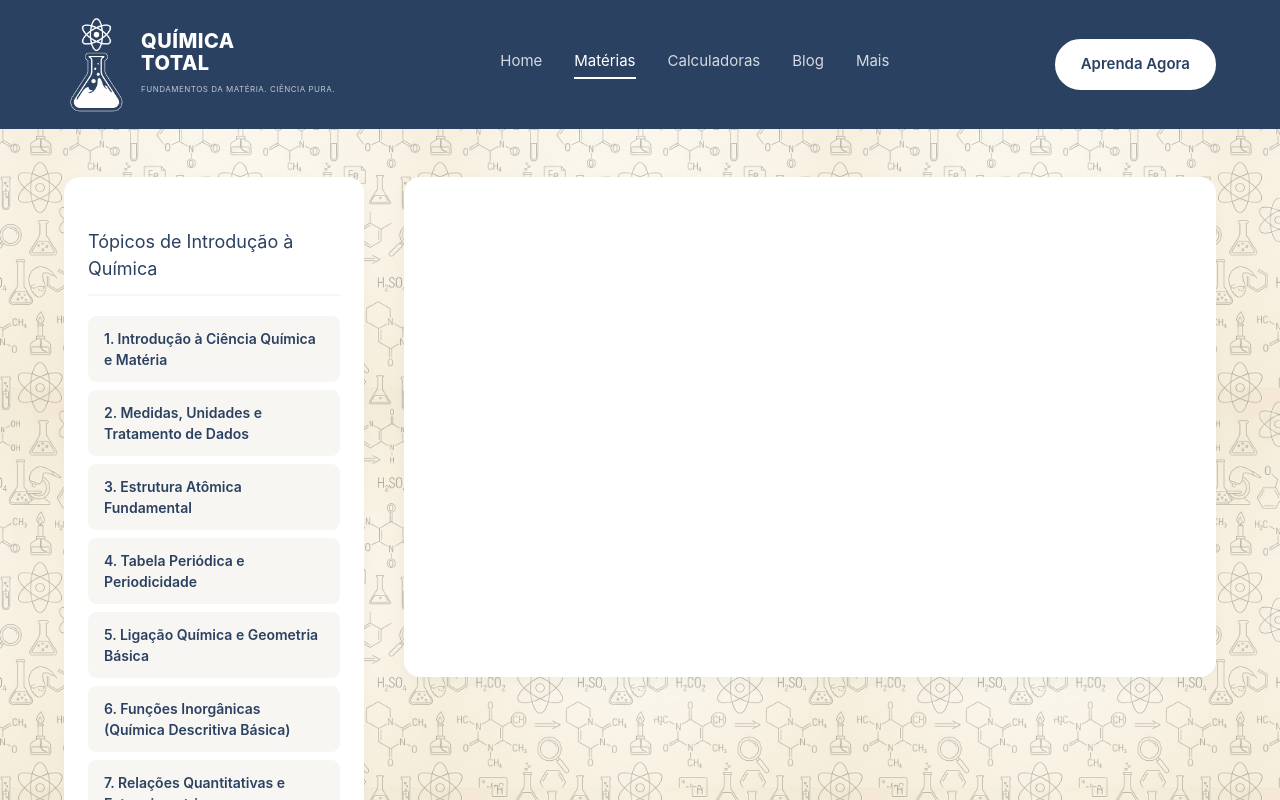
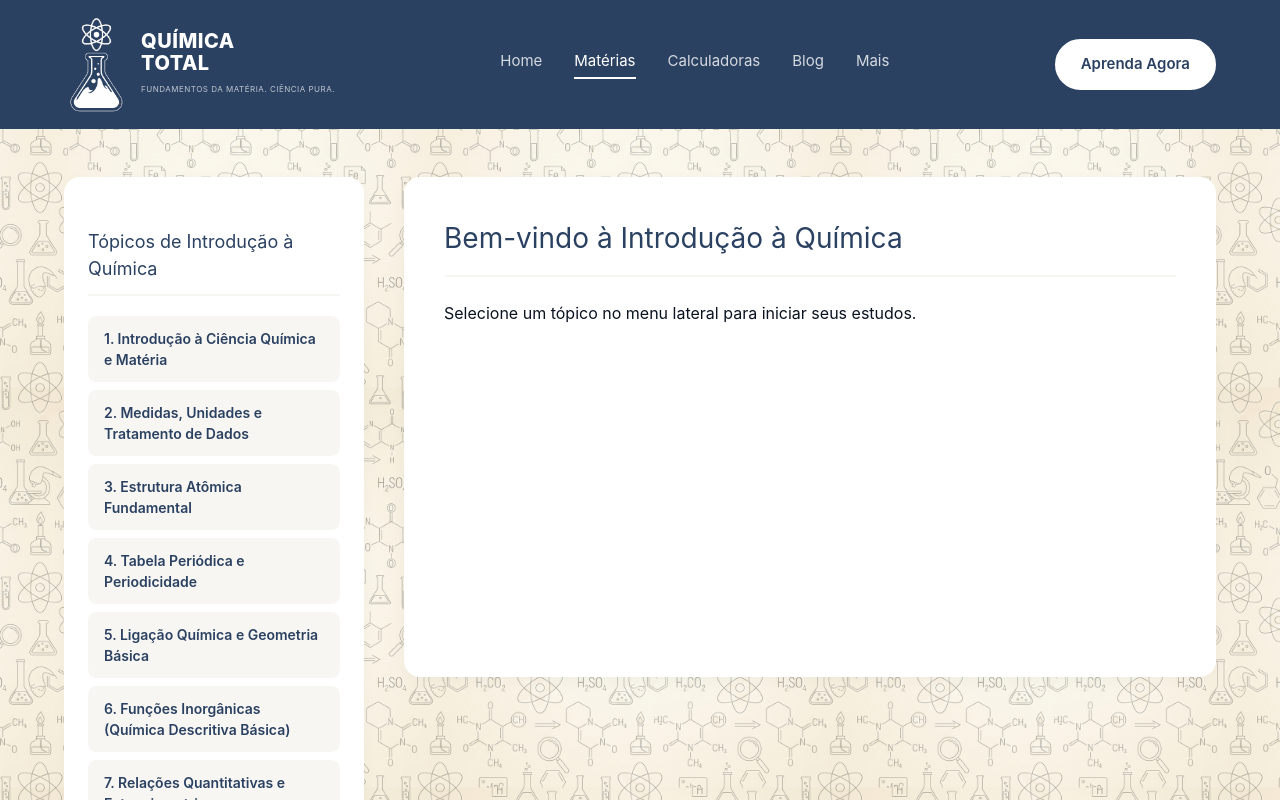
Before and after one commit to rcorreas/quimica-total, a Next.js app: page /materias/introducao-quimica in a window 1280 px wide. Shown: the top 800 px of the page. Built offline with nearby package versions, Linux system fonts and the light colour scheme.

Commit message:
Add welcome message to all subject pages

```diff
--- a/src/app/materias/fisico-quimica/page.tsx
+++ b/src/app/materias/fisico-quimica/page.tsx
@@ -166,6 +166,10 @@ export default function FisicoQuimica() {
             </aside>
             <!-- Área de Conteúdo -->
             <div class="content-area">
+                <div id="welcome-message" class="topic-content active">
+                    <h2>Bem-vindo à Físico-Química</h2>
+                    <p>Selecione um tópico no menu lateral para iniciar seus estudos.</p>
+                </div>
                 <div id="topic-1-0" class="topic-content">
                     <h2>1. Gases e Estado Gaseoso - Gases Ideais</h2>
                     <p>Leis dos gases (Boyle, Charles, Avogadro) e equação de estado do gás ideal (\$PV = nRT\$).</p>
--- a/src/app/materias/introducao-quimica/page.tsx
+++ b/src/app/materias/introducao-quimica/page.tsx
@@ -150,6 +150,10 @@ export default function IntroducaoQuimica() {
             </aside>
             <!-- Área de Conteúdo -->
             <div class="content-area">
+                <div id="welcome-message" class="topic-content active">
+                    <h2>Bem-vindo à Introdução à Química</h2>
+                    <p>Selecione um tópico no menu lateral para iniciar seus estudos.</p>
+                </div>
                 <div id="topic-1-0" class="topic-content">
                     <h2>1. Introdução à Ciência Química e Matéria - O Método Científico e Segurança em Laboratório.</h2>
                     <p>Conteúdo em desenvolvimento...</p>
--- a/src/app/materias/laboratorio/page.tsx
+++ b/src/app/materias/laboratorio/page.tsx
@@ -132,6 +132,10 @@ export default function Laboratorio() {
             </aside>
             <!-- Área de Conteúdo -->
             <div class="content-area">
+                <div id="welcome-message" class="topic-content active">
+                    <h2>Bem-vindo ao Laboratório</h2>
+                    <p>Selecione um tópico no menu lateral para iniciar seus estudos.</p>
+                </div>
                 <div id="topic-1-0" class="topic-content">
                     <h2>1. Segurança, Boas Práticas e Organização - Regras de Segurança no Laboratório</h2>
                     <p>Uso de Equipamentos de Proteção Individual (EPIs) e Coletiva (EPCs).</p>
--- a/src/app/materias/quimica-inorganica/page.tsx
+++ b/src/app/materias/quimica-inorganica/page.tsx
@@ -162,6 +162,10 @@ export default function QuimicaInorganica() {
             </aside>
             <!-- Área de Conteúdo -->
             <div class="content-area">
+                <div id="welcome-message" class="topic-content active">
+                    <h2>Bem-vindo à Química Inorgânica</h2>
+                    <p>Selecione um tópico no menu lateral para iniciar seus estudos.</p>
+                </div>
                 <div id="topic-1-0" class="topic-content">
                     <h2>1. Estrutura Atômica e Tabela Periódica - Modelos Atômicos e Mecânica Quântica</h2>
                     <p>Orbitais atômicos, números quânticos e funções de onda.</p>
```
